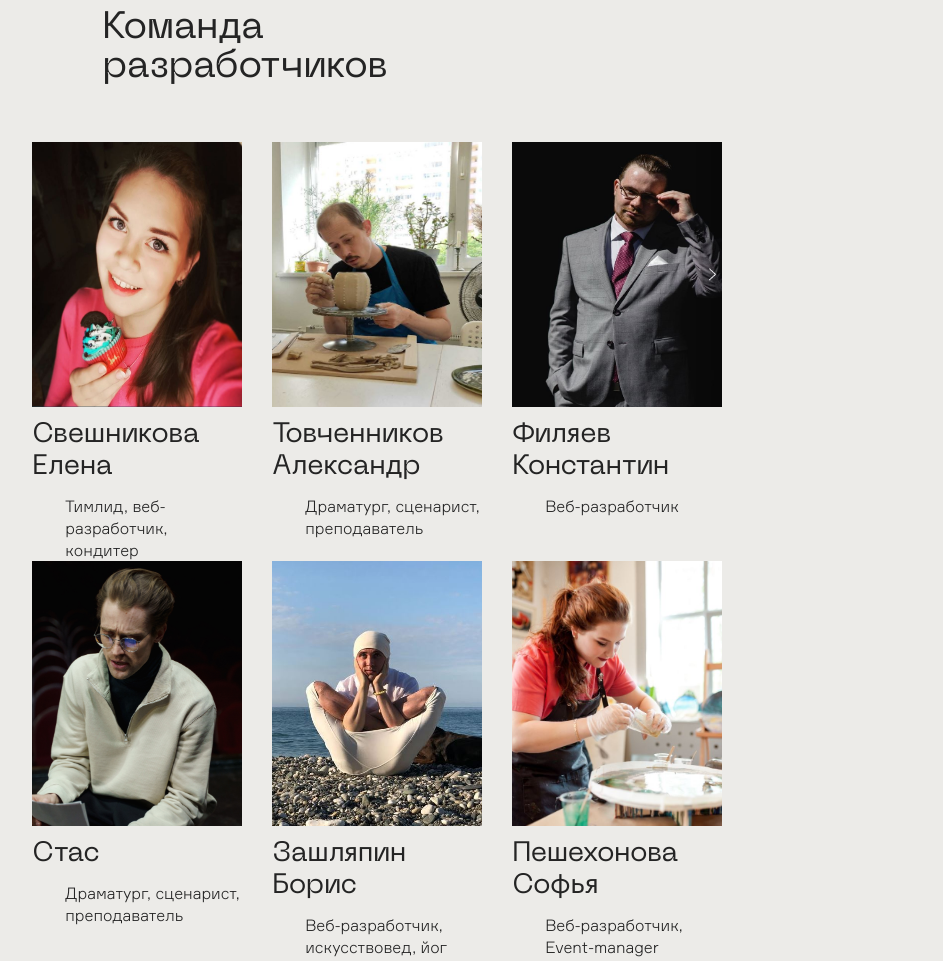
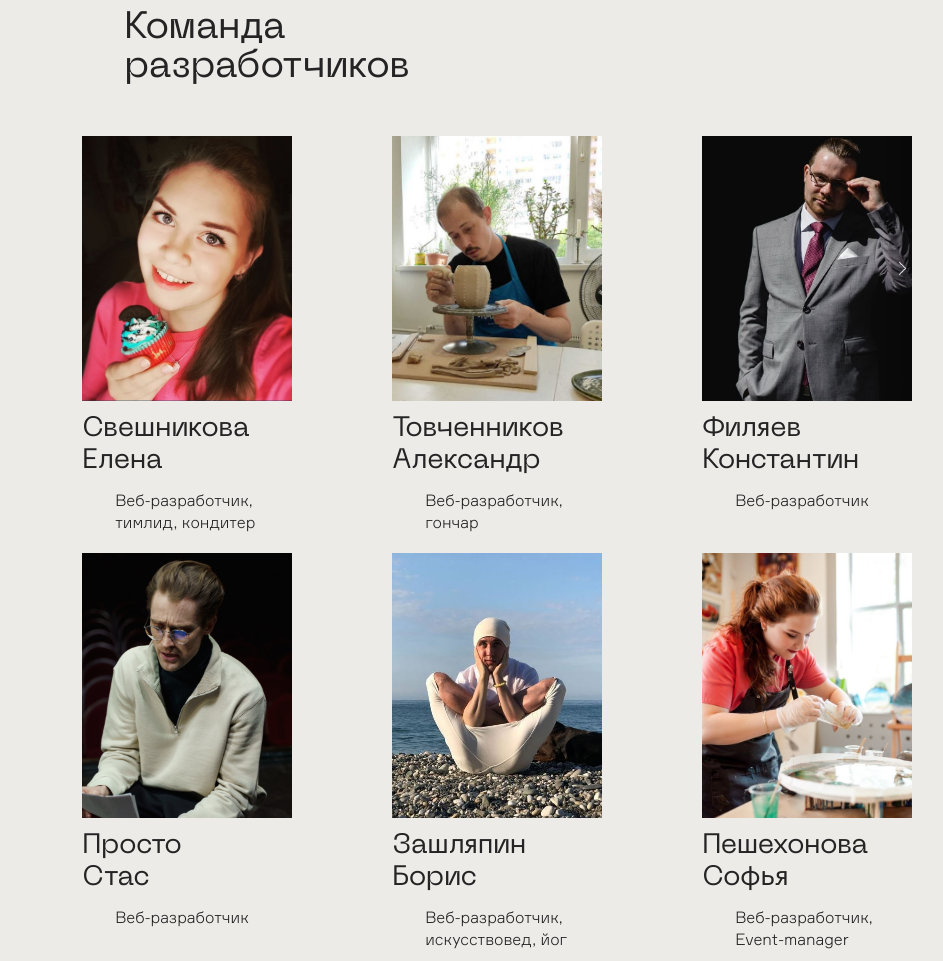
Before and after one commit to Elena-Cake/lubimovka, a plain HTML site: page index.html in a window 1280 px wide. Shown: the part 7180-8141 px from the top of the page, without its empty margins (193-1136 px from the left). Drawn offline with nearby package versions, Linux system fonts and the light colour scheme.

Commit message:
feat: стили секции подключила

```diff
--- /dev/null
+++ b/blocks/developers/developers.css
@@ -0,0 +1,21 @@
+.developers {
+    max-width: 930px;
+    margin: 0 auto 0 calc(24px + (100vw - 767px)*264/(1440 - 767));
+    display: flex;
+    flex-direction: column;
+    padding: 55.5px 0;
+    overflow: hidden;
+  }
+
+  @media screen and (min-width: 1440px) {
+    .developers {
+      margin-left: 270px;
+    }
+  }
+
+
+  @media screen and (max-width: 767px){
+    .developers {
+      margin-left: 24px;
+    }
+  }
--- /dev/null
+++ b/blocks/developers/developers__card/developers__card.css
@@ -0,0 +1,5 @@
+.developers__card {
+    display: flex;
+    flex-direction: column;
+    width: 210px;
+}
--- /dev/null
+++ b/blocks/developers/developers__cards/developers__cards.css
@@ -0,0 +1,8 @@
+.developers__cards {
+    list-style: none;
+    padding: 0;
+    margin: 0;
+    display: flex;
+    justify-content: space-around;
+    margin-bottom: 20px;
+}
--- /dev/null
+++ b/blocks/developers/developers__name/developers__name.css
@@ -0,0 +1,10 @@
+.developers__name {
+    width: 64px;
+    font-family: 'Neue Machina';
+    font-style: normal;
+    font-weight: 400;
+    font-size: 28px;
+    line-height: 32px;
+    letter-spacing: -0.01em;
+    margin: 12px 0 0;
+}
--- /dev/null
+++ b/blocks/developers/developers__photo/developers__photo.css
@@ -0,0 +1,5 @@
+.developers__photo {
+    width: 210px;
+    object-fit: cover;
+    aspect-ratio:	42/53
+}
--- /dev/null
+++ b/blocks/developers/developers__subtitle/developers__subtitle.css
@@ -0,0 +1,9 @@
+.developers__subtitle {
+    width: 177px;
+    font-style: normal;
+    font-weight: 300;
+    font-size: 16px;
+    line-height: 22px;
+    margin: 12px 0 0;
+    align-self: end;
+}
--- /dev/null
+++ b/blocks/developers/developers__title/developers__title.css
@@ -0,0 +1,5 @@
+.developers__title {
+    max-width: 358px;
+    margin-bottom: 48px;
+    margin-left: 92px;
+}
--- a/index.html
+++ b/index.html
@@ -508,40 +508,41 @@
         </li>
       </ul>
     </section>
+
     <section class="developers persons">
-      <h2 class="developers__title persons__title section-title">Команда разработчиков</h2>
-      <ul class="persons__cards">
-        <li class="persons__card">
-          <img class="persons__photo" src="./images/sveshnikova.jpg" alt="Свешникова Елена">
-          <h3 class="persons__name">Свешникова Елена</h3>
-          <p class="persons__subtitle">Тимлид, веб-разработчик, кондитер</p>
+      <h2 class="developers__title section-title">Команда разработчиков</h2>
+      <ul class="developers__cards">
+        <li class="developers__card">
+          <img class="developers__photo" src="./images/sveshnikova.jpg" alt="Свешникова Елена">
+          <h3 class="developers__name">Свешникова Елена</h3>
+          <p class="developers__subtitle">Веб-разработчик, тимлид, кондитер</p>
         </li>
-        <li class="persons__card">
-          <img class="persons__photo" src="./images/tovchennikov.jpg" alt="Товченников Александр">
-          <h3 class="persons__name">Товченников Александр</h3>
-          <p class="persons__subtitle">Драматург, сценарист, преподаватель</p>
+        <li class="developers__card">
+          <img class="developers__photo" src="./images/tovchennikov.jpg" alt="Товченников Александр">
+          <h3 class="developers__name">Товченников Александр</h3>
+          <p class="developers__subtitle">Веб-разработчик, гончар</p>
         </li>
-        <li class="persons__card">
-          <img class="persons__photo" src="./images/filyaev.jpg" alt="Филяев Константин">
-          <h3 class="persons__name">Филяев Константин</h3>
-          <p class="persons__subtitle">Веб-разработчик</p>
+        <li class="developers__card">
+          <img class="developers__photo" src="./images/filyaev.jpg" alt="Филяев Константин">
+          <h3 class="developers__name">Филяев Константин</h3>
+          <p class="developers__subtitle">Веб-разработчик</p>
         </li>
       </ul>
-      <ul class="persons__cards">
-        <li class="persons__card">
-          <img class="persons__photo" src="./images/people-2.jpg" alt="">
-          <h3 class="persons__name">Стас</h3>
-          <p class="persons__subtitle">Драматург, сценарист, преподаватель</p>
+      <ul class="developers__cards">
+        <li class="developers__card">
+          <img class="developers__photo" src="./images/people-2.jpg" alt="Стас">
+          <h3 class="developers__name">Просто Стас</h3>
+          <p class="developers__subtitle">Веб-разработчик</p>
         </li>
-        <li class="persons__card">
-          <img class="persons__photo" src="./images/zashlyapin.jpg" alt="Зашляпин Борис">
-          <h3 class="persons__name">Зашляпин Борис</h3>
-          <p class="persons__subtitle">Веб-разработчик, искусствовед, йог</p>
+        <li class="developers__card">
+          <img class="developers__photo" src="./images/zashlyapin.jpg" alt="Зашляпин Борис">
+          <h3 class="developers__name">Зашляпин Борис</h3>
+          <p class="developers__subtitle">Веб-разработчик, искусствовед, йог</p>
         </li>
-        <li class="persons__card">
-          <img class="persons__photo" src="./images/peshehonova.jpg" alt="Пешехонова Софья">
-          <h3 class="persons__name">Пешехонова Софья</h3>
-          <p class="persons__subtitle">Веб-разработчик, Event-manager</p>
+        <li class="developers__card">
+          <img class="developers__photo" src="./images/peshehonova.jpg" alt="Пешехонова Софья">
+          <h3 class="developers__name">Пешехонова Софья</h3>
+          <p class="developers__subtitle">Веб-разработчик, Event-manager</p>
         </li>
       </ul>
     </section>
--- a/pages/index.css
+++ b/pages/index.css
@@ -172,3 +172,13 @@
 @import url(../blocks/buttons/__close-icon/buttons__close-icon.css);
 @import url(../blocks/buttons/__right-button/buttons__right-button.css);
 @import url(../blocks/buttons/__left-arrow/buttons__left-arrow.css);
+
+
+/* developers */
+@import url(../blocks/developers/developers.css);
+@import url(../blocks/developers/developers__title/developers__title.css);
+@import url(../blocks/developers/developers__cards/developers__cards.css);
+@import url(../blocks/developers/developers__card/developers__card.css);
+@import url(../blocks/developers/developers__photo/developers__photo.css);
+@import url(../blocks/developers/developers__name/developers__name.css);
+@import url(../blocks/developers/developers__subtitle/developers__subtitle.css);
```
